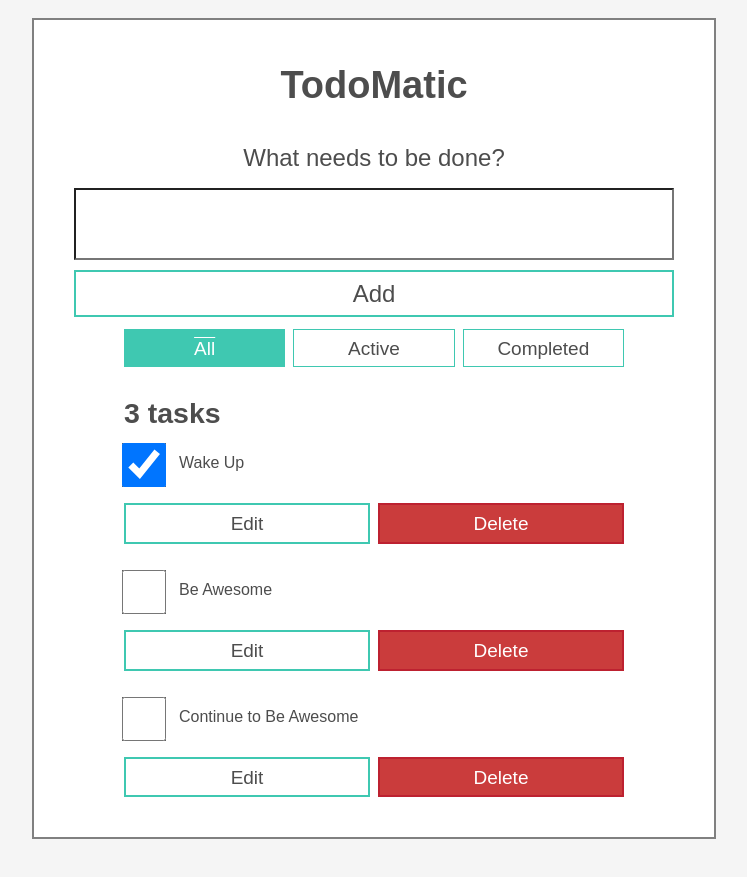
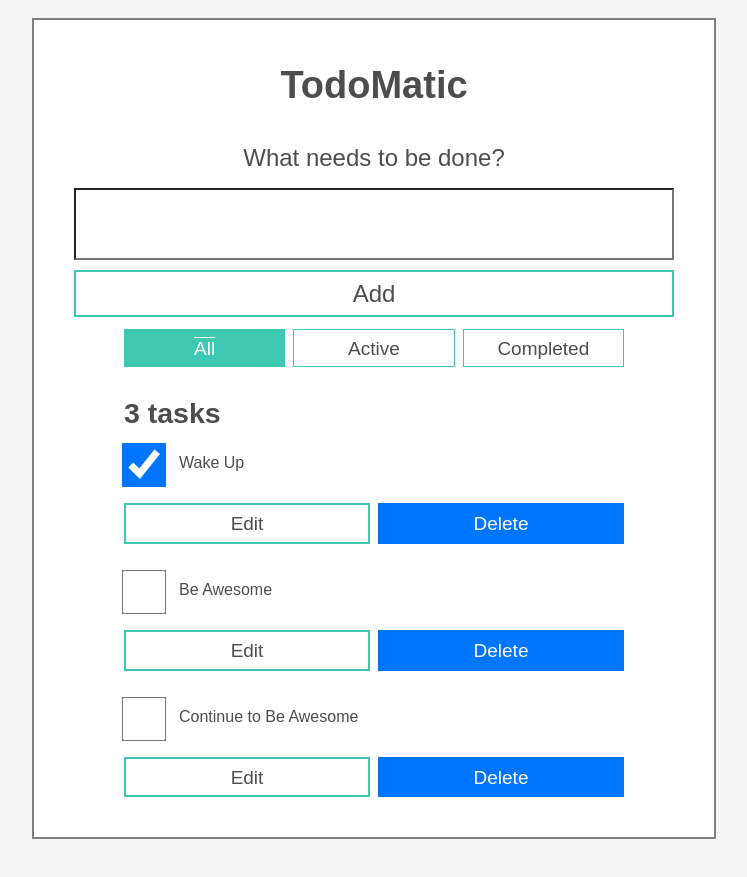
Before and after one commit to ToboesPawPrints/list, a React (Create React App) app: page / in a window 1280 px wide. Shown: the whole page, without its empty margins (266-1013 px from the left). Built offline with nearby package versions, Linux system fonts and the light colour scheme.

Commit message:
Adjusted the delete button color to match the checkbox color.

```diff
--- a/src/index.css
+++ b/src/index.css
@@ -94,8 +94,8 @@ body {
 }
 .btn__danger {
   color: #fff;
-  background-color: #ca3c3c;
-  border-color: #bd2130;
+  background-color: #0075ff;
+  border-color: #0075ff;
 }
 .btn__filter {
   border-color: #3fc8b1;
@@ -285,7 +285,6 @@ outline:#3fc8b1;
 .c-cb > input[type="checkbox"]:focus + label::before {
  background-color: #3fc8b1;
  border-color: 3px solid #3fc8b1;
- color: red;
 
 
 }
@@ -305,5 +304,4 @@ outline:#3fc8b1;
 }
 .c-cb > input[type="checkbox"]:checked + label::after {
   opacity: 1;
-
 }
```
